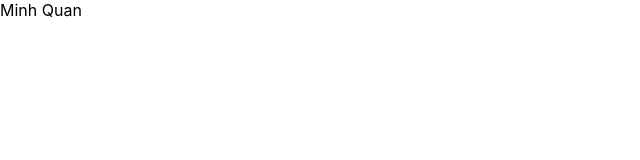
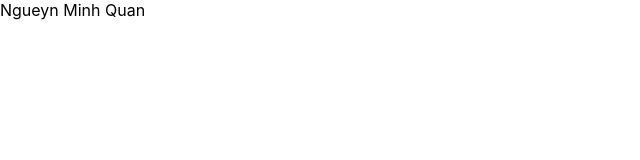
Before and after one commit to thienlanh0602/mern_ctv, a React (Create React App) app in the folder client/: page / in a window 1280 px wide. Shown: the top 160 px of the page, without its empty margins (0-640 px from the left). Built offline with nearby package versions, Linux system fonts and the light colour scheme.

Commit message:
new update

```diff
--- a/client/index.html
+++ /dev/null
@@ -1 +0,0 @@
-<h1>Quan pro vip</h1>
--- a/client/src/App.js
+++ b/client/src/App.js
@@ -3,7 +3,7 @@ import React from 'react'
 function App() {
   return (
     <div className="App">
-      Minh Quan
+      Ngueyn Minh Quan
     </div>
   );
 }
```
